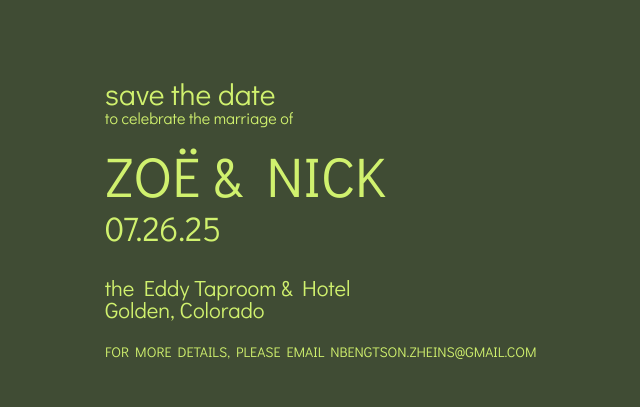
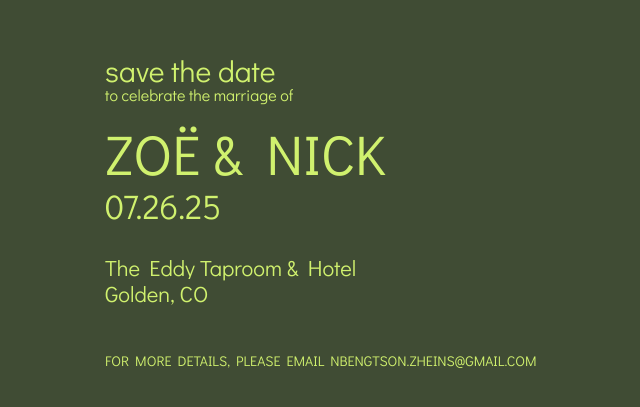
Before and after one commit to zoeheins/wedding-site, a React (Create React App) app: page / in a window 1280 px wide. Shown: the part 181-588 px from the top of the page, without its empty margins (23-663 px from the left). Built offline with nearby package versions, Linux system fonts and the light colour scheme.

Commit message:
- make entire location clickable - remove underline from email

```diff
--- a/src/App.css
+++ b/src/App.css
@@ -28,7 +28,6 @@ body {
   padding-left: 10%;
 
 
-  /* save the date */
   h4 {
     font-weight: normal;
   }
@@ -50,17 +49,15 @@ body {
   }
 
   /* nick & zoe */
-  h1 {
+  #names {
    font-size: 56px;
    font-weight: normal;
    margin-bottom: 0px;
-   /* margin-top: 0px; */
   }
 
-
+  /* location and info */
   p {
     font-size: 30px;
-    margin-bottom: 0px;
   }
 
   #location {
@@ -69,12 +66,13 @@ body {
     a {
       color: var(--text);
       text-decoration: none;
+      line-height: 1.2;
     }
   }
-
 
   p#info {
     margin-top: 24px;
     font-size: 14px;
+    text-decoration: none;
   }
 }
--- a/src/App.js
+++ b/src/App.js
@@ -42,14 +42,14 @@ function App() {
     <div className="App" style={style}>
         <h4 id="save-the-date">save the date</h4>
         <h4 id="celebrate">to celebrate the marriage of</h4>
-        <h1>ZOË & NICK</h1>
+        <h1 id="names">ZOË & NICK</h1>
         <h4 id="date">07.26.25</h4>
         <p id="location">
           <a href="https://www.theeddygolden.com/" style={style}>
-            the Eddy Taproom & Hotel
+            The Eddy Taproom & Hotel
+          <br />
+          Golden, CO
           </a>
-          <br />
-          Golden, Colorado
         </p>
         <p id="info">
           FOR MORE DETAILS, PLEASE EMAIL NBENGTSON.ZHEINS@GMAIL.COM
```
